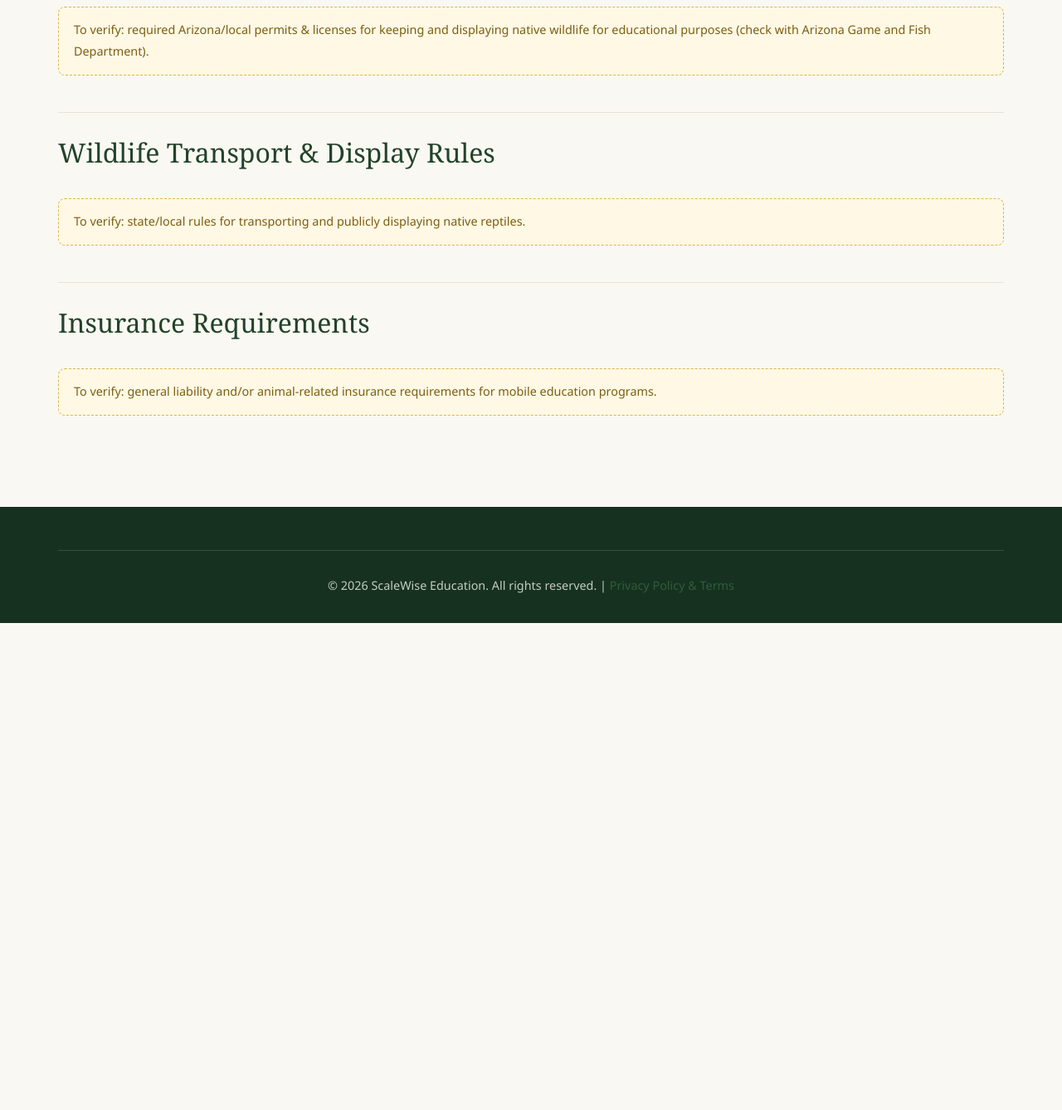
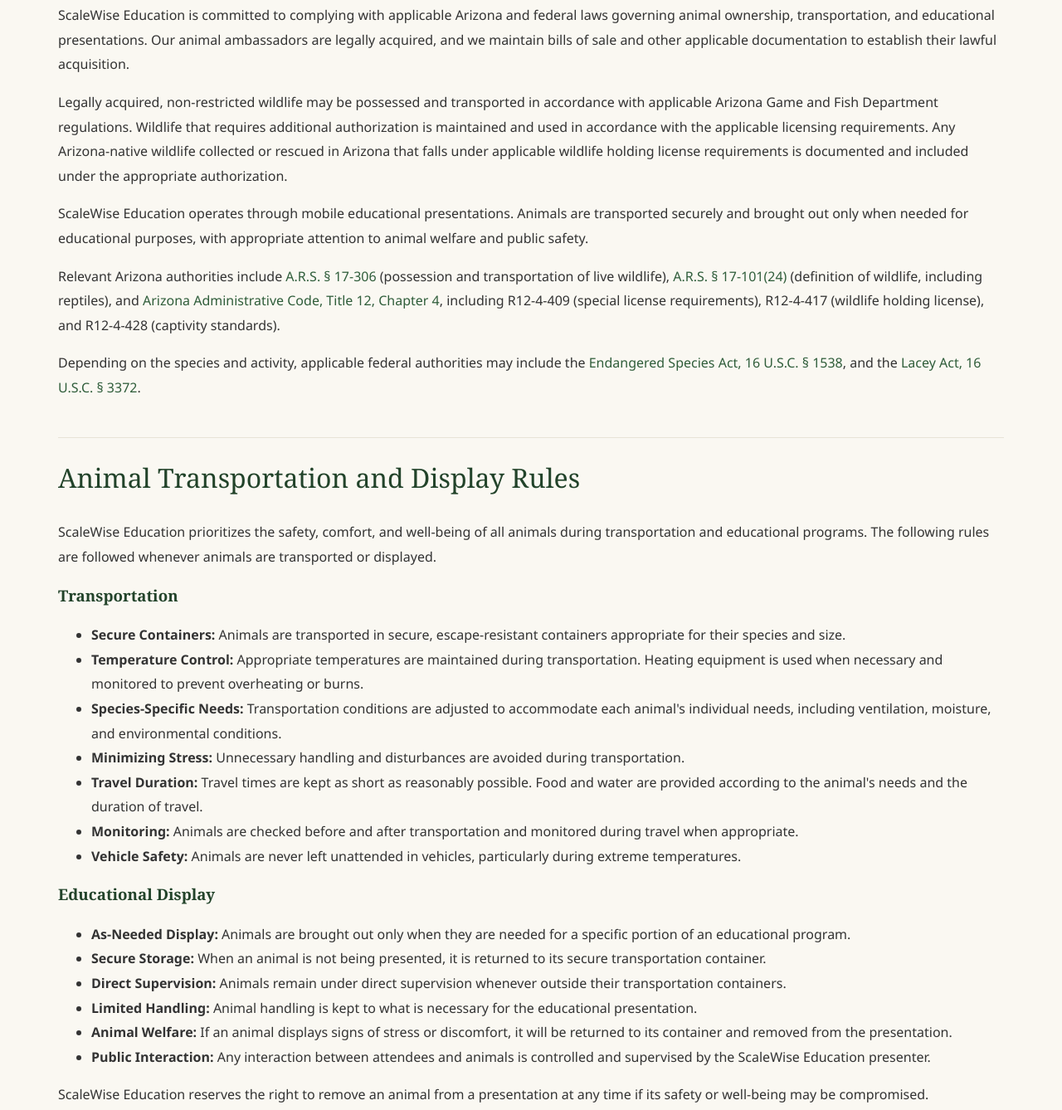
Before and after one commit to Detaai/ScaleWise-Education, a website: page legal.html in a window 1280 px wide. Shown: the part 3937-5275 px from the top of the page at 83% size. Before the commit the page ends 4688 px from the top, so only its background shows below. Drawn offline with Linux system fonts and the light colour scheme.

Commit message:
Add files via upload

```diff
--- a/legal.html
+++ b/legal.html
@@ -107,14 +107,37 @@
       <p>For general inquiries, educational questions, or matters concerning website content and policies, please contact us using the email address listed above.</p>
       <p>ScaleWise Education is an educational initiative. Unless otherwise expressly stated, the name used on this website does not represent a government agency or imply government endorsement.</p>
       <p><strong>Business address:</strong> No public business address is listed at this time.</p>
-       <h2>Permits &amp; Licenses</h2>
-      <p class="placeholder-note">To verify: required Arizona/local permits &amp; licenses for keeping and displaying native wildlife for educational purposes (check with Arizona Game and Fish Department).</p>
+      <h2>Permits &amp; Licenses</h2>
+      <p>ScaleWise Education is committed to complying with applicable Arizona and federal laws governing animal ownership, transportation, and educational presentations. Our animal ambassadors are legally acquired, and we maintain bills of sale and other applicable documentation to establish their lawful acquisition.</p>
+      <p>Legally acquired, non-restricted wildlife may be possessed and transported in accordance with applicable Arizona Game and Fish Department regulations. Wildlife that requires additional authorization is maintained and used in accordance with the applicable licensing requirements. Any Arizona-native wildlife collected or rescued in Arizona that falls under applicable wildlife holding license requirements is documented and included under the appropriate authorization.</p>
+      <p>ScaleWise Education operates through mobile educational presentations. Animals are transported securely and brought out only when needed for educational purposes, with appropriate attention to animal welfare and public safety.</p>
+      <p>Relevant Arizona authorities include <a href="https://www.azleg.gov/ars/17/00306.htm">A.R.S. § 17-306</a> (possession and transportation of live wildlife), <a href="https://www.azleg.gov/ars/17/00101.htm">A.R.S. § 17-101(24)</a> (definition of wildlife, including reptiles), and <a href="https://apps.azsos.gov/public_services/Title_12/12-4.pdf">Arizona Administrative Code, Title 12, Chapter 4</a>, including R12-4-409 (special license requirements), R12-4-417 (wildlife holding license), and R12-4-428 (captivity standards).</p>
+      <p>Depending on the species and activity, applicable federal authorities may include the <a href="https://uscode.house.gov/view.xhtml?req=granuleid:USC-prelim-title16-section1538&amp;num=0&amp;edition=prelim">Endangered Species Act, 16 U.S.C. § 1538</a>, and the <a href="https://uscode.house.gov/view.xhtml?req=granuleid:USC-prelim-title16-section3372&amp;num=0&amp;edition=prelim">Lacey Act, 16 U.S.C. § 3372</a>.</p>
 
-      <h2>Wildlife Transport &amp; Display Rules</h2>
-      <p class="placeholder-note">To verify: state/local rules for transporting and publicly displaying native reptiles.</p>
+      <h2>Animal Transportation and Display Rules</h2>
+      <p>ScaleWise Education prioritizes the safety, comfort, and well-being of all animals during transportation and educational programs. The following rules are followed whenever animals are transported or displayed.</p>
 
-      <h2>Insurance Requirements</h2>
-      <p class="placeholder-note">To verify: general liability and/or animal-related insurance requirements for mobile education programs.</p>
+      <h3>Transportation</h3>
+      <ul>
+        <li><strong>Secure Containers:</strong> Animals are transported in secure, escape-resistant containers appropriate for their species and size.</li>
+        <li><strong>Temperature Control:</strong> Appropriate temperatures are maintained during transportation. Heating equipment is used when necessary and monitored to prevent overheating or burns.</li>
+        <li><strong>Species-Specific Needs:</strong> Transportation conditions are adjusted to accommodate each animal's individual needs, including ventilation, moisture, and environmental conditions.</li>
+        <li><strong>Minimizing Stress:</strong> Unnecessary handling and disturbances are avoided during transportation.</li>
+        <li><strong>Travel Duration:</strong> Travel times are kept as short as reasonably possible. Food and water are provided according to the animal's needs and the duration of travel.</li>
+        <li><strong>Monitoring:</strong> Animals are checked before and after transportation and monitored during travel when appropriate.</li>
+        <li><strong>Vehicle Safety:</strong> Animals are never left unattended in vehicles, particularly during extreme temperatures.</li>
+      </ul>
+
+      <h3>Educational Display</h3>
+      <ul>
+        <li><strong>As-Needed Display:</strong> Animals are brought out only when they are needed for a specific portion of an educational program.</li>
+        <li><strong>Secure Storage:</strong> When an animal is not being presented, it is returned to its secure transportation container.</li>
+        <li><strong>Direct Supervision:</strong> Animals remain under direct supervision whenever outside their transportation containers.</li>
+        <li><strong>Limited Handling:</strong> Animal handling is kept to what is necessary for the educational presentation.</li>
+        <li><strong>Animal Welfare:</strong> If an animal displays signs of stress or discomfort, it will be returned to its container and removed from the presentation.</li>
+        <li><strong>Public Interaction:</strong> Any interaction between attendees and animals is controlled and supervised by the ScaleWise Education presenter.</li>
+      </ul>
+      <p>ScaleWise Education reserves the right to remove an animal from a presentation at any time if its safety or well-being may be compromised.</p>
 
     </div>
   </section>
```
Also changed, not shown: about.html (+1 -1 lines), images/IMG_20261031_103713.jpg (added), images/round-about/manifest.json.
